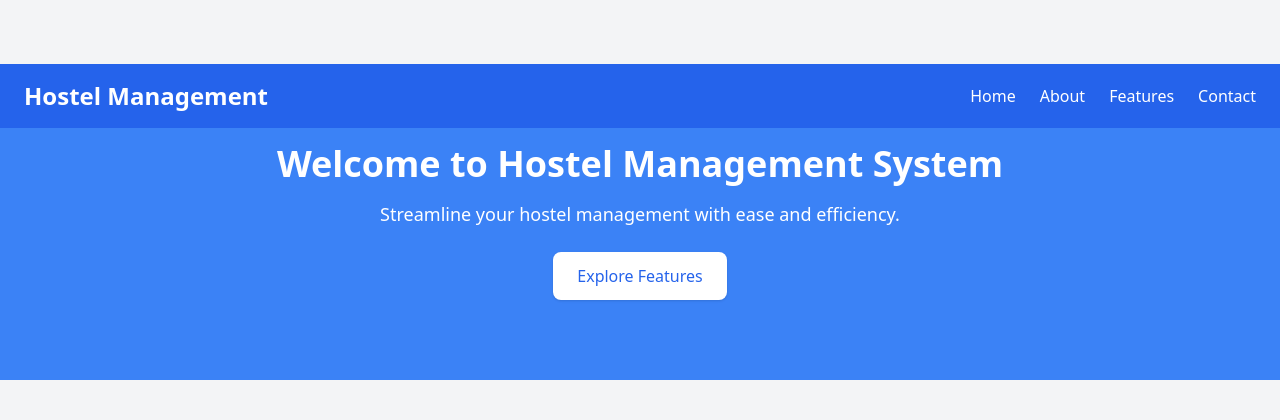
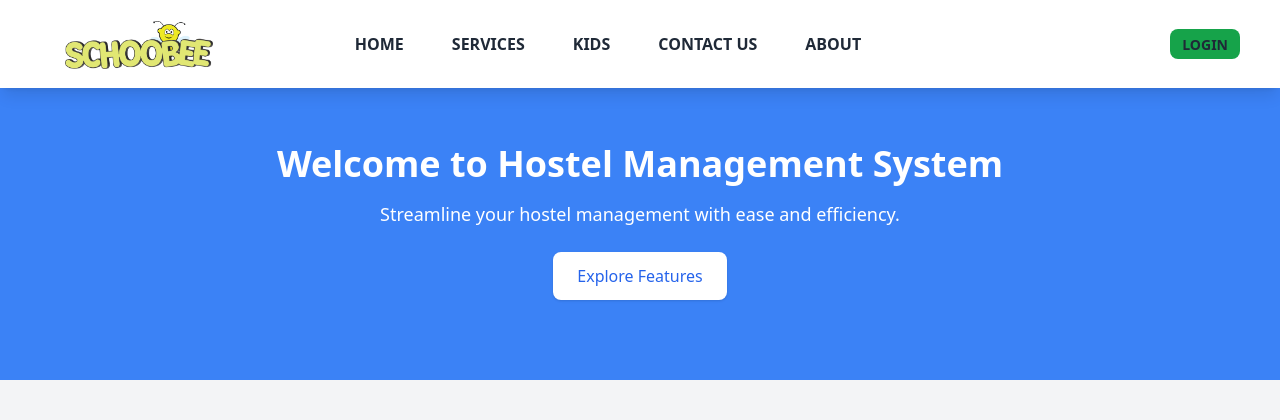
Before and after one commit to Md-Badhon-Sheikh/Hostel-Management-System, a PHP site: page / in a window 1280 px wide. Shown: the top 420 px of the page. Run offline with PHP 8.4, Linux system fonts and the light colour scheme; some libraries are stand-ins or nearby versions.

Commit message:
added files

```diff
--- /dev/null
+++ b/footer.php
@@ -0,0 +1,9 @@
+  <!-- Footer -->
+  <footer class="bg-gray-800 text-white py-6">
+    <div class="container mx-auto text-center">
+      <p>&copy; 2024 Hostel Management System. All rights reserved.</p>
+    </div>
+  </footer>
+</body>
+
+</html>
--- a/index.php
+++ b/index.php
@@ -1,25 +1,7 @@
-<!DOCTYPE html>
-<html lang="en">
-<head>
-  <meta charset="UTF-8">
-  <meta name="viewport" content="width=device-width, initial-scale=1.0">
-  <title>Hostel Management System</title>
-  <script src="https://cdn.tailwindcss.com"></script>
-</head>
-<body class="bg-gray-100">
-  <!-- Navbar -->
-  <nav class="bg-blue-600 text-white fixed w-full z-10 ">
-    <div class="container mx-auto flex justify-between items-center py-4 px-6">
-      <a href="#" class="text-2xl font-bold">Hostel Management</a>
-      <ul class="flex space-x-6">
-        <li><a href="#" class="hover:underline">Home</a></li>
-        <li><a href="#" class="hover:underline">About</a></li>
-        <li><a href="#" class="hover:underline">Features</a></li>
-        <li><a href="#" class="hover:underline">Contact</a></li>
-      </ul>
-    </div>
-  </nav>
+<?php
+include ('nav.php');
 
+?>
   <!-- Hero Section -->
   <section class="bg-blue-500 text-white py-20 mt-16">
     <div class="container mx-auto text-center">
@@ -50,11 +32,7 @@
     </div>
   </section>
 
-  <!-- Footer -->
-  <footer class="bg-gray-800 text-white py-6">
-    <div class="container mx-auto text-center">
-      <p>&copy; 2024 Hostel Management System. All rights reserved.</p>
-    </div>
-  </footer>
-</body>
-</html>
+<?php
+include ('footer.php');
+
+?>
--- /dev/null
+++ b/nav.php
@@ -0,0 +1,62 @@
+<!DOCTYPE html>
+<html lang="en">
+
+<head>
+  <meta charset="UTF-8">
+  <meta name="viewport" content="width=device-width, initial-scale=1.0">
+  <title>Hostel Management System</title>
+  <link href="https://cdn.jsdelivr.net/npm/daisyui@4.12.22/dist/full.min.css" rel="stylesheet" type="text/css" />
+  <script src="https://cdn.tailwindcss.com"></script>
+</head>
+
+<body class="bg-gray-100">
+  <!-- Navbar -->
+  <section class="">
+      <div class="navbar fixed z-50 shadow-lg bg-white py-4 -mt-16">
+        <div class="navbar-start">
+          <div class="dropdown">
+            <div tabindex="0" role="button" class="btn btn-ghost lg:hidden">
+              <svg xmlns="http://www.w3.org/2000/svg" class="h-5 w-5" fill="none" viewBox="0 0 24 24"
+                stroke="currentColor">
+                <path stroke-linecap="round" stroke-linejoin="round" stroke-width="2" d="M4 6h16M4 12h8m-8 6h16" />
+              </svg>
+            </div>
+            <ul tabindex="0"
+              class="menu menu-sm dropdown-content bg-base-100 rounded-box z-[1] mt-3 lg:w-52 p-2 shadow uppercase">
+              <li><a>Home</a></li>
+              <li><a>Services</a></li>
+              <li><a>Kids</a></li>
+              <li><a>Contact Us</a></li>
+              <li><a>About</a></li>
+            </ul>
+          </div>
+          <a href="index.html" class="btn btn-ghost text-xl ">
+            <img class="max-h-16 lg:ml-10 pb-4" src="images/schoobee.png" alt="">
+          </a>
+        </div>
+        <div class="navbar-center hidden lg:flex">
+          <ul class="menu menu-horizontal px-1 uppercase font-bold text-base lg:space-x-4 md:ml-24 lg:-ml-16">
+            <li><a href="man.html">Home</a></li>
+            <li><a href="woman.html">Services</a></li>
+            <li><a href="kids.html">Kids</a></li>
+            <li><a href="accessories.html">Contact Us</a></li>
+            <li><a href="gift.html">About</a></li>
+          </ul>
+        </div>
+        <div class="navbar-end">
+          <!-- search option  -->
+
+          <div class="flex-none gap-4 flex items-center">
+            <div class=" justify-center space-x-2" id="search-ber">
+             <a href="login.php" class=" bg-green-600 py-1 px-3 rounded-lg">
+              <span class="uppercase font-bold text-sm">Login</span>
+             </a>
+            </div>
+            <div class="space-x-4 text-2xl lg:pr-10 lg:-ml-10">
+              <a href="#"><i class="fa-regular fa-user"></i></a>
+              <a href="#"><i class="fa-solid fa-lock"></i></a>
+            </div>
+          </div>
+        </div>
+      </div>
+    </section>
```
Also changed, not shown: login.php (added, +35 -0 lines), images/hostel.png (added), images/schoobee.png (added).
